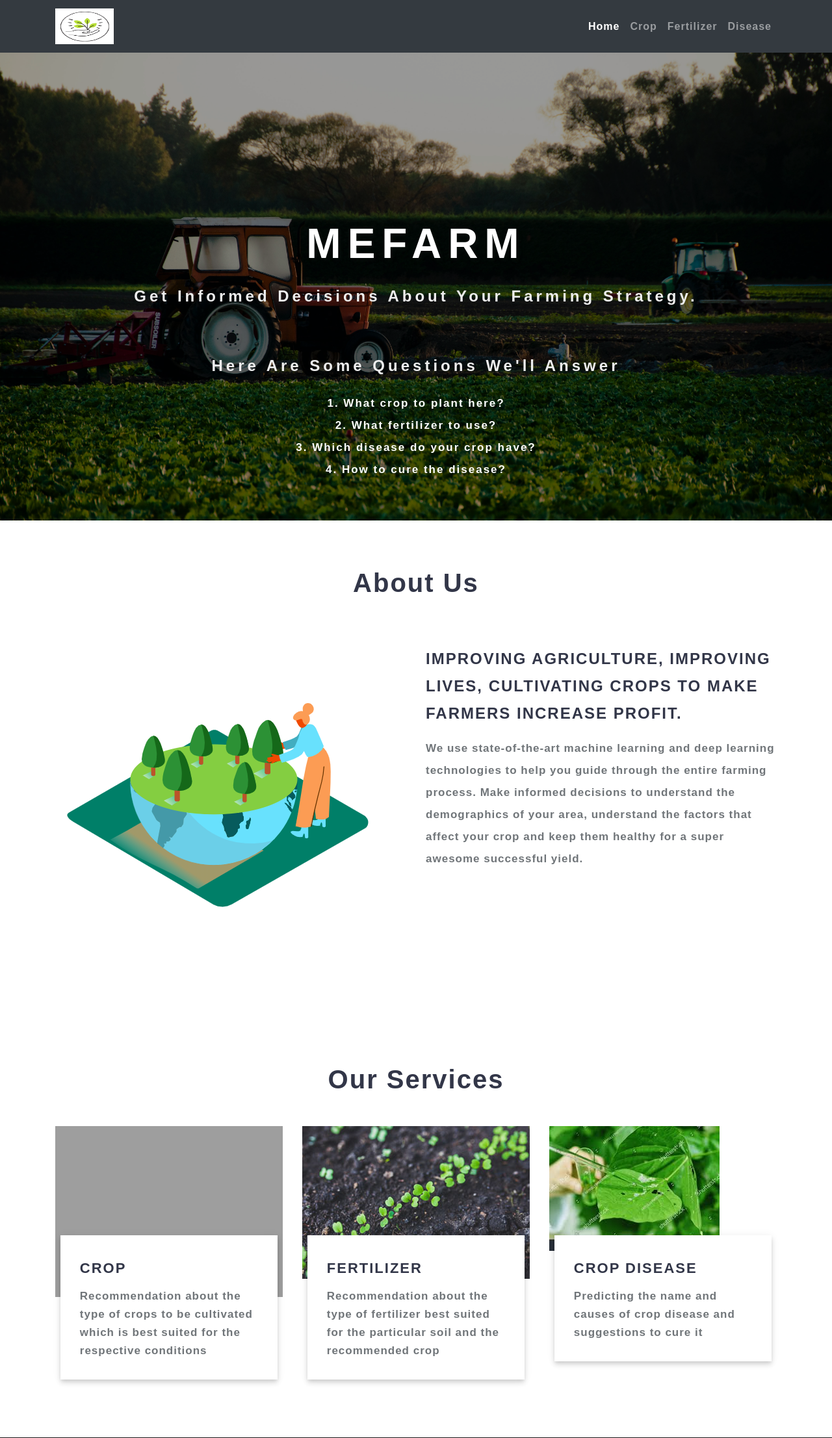
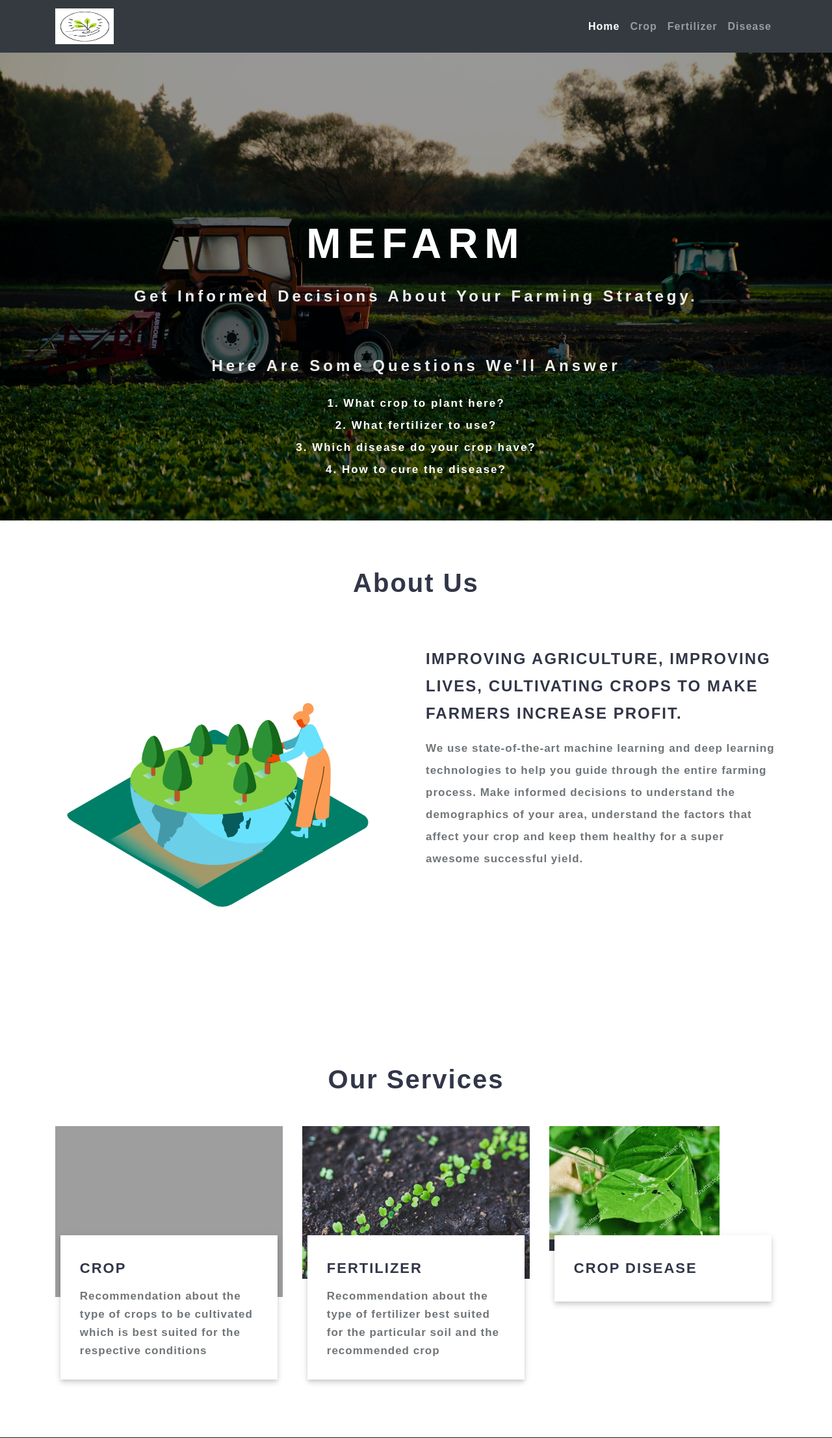
Before and after one commit to VigneshRajendran33/mefarm, a Flask app: page / in a window 1280 px wide. Shown: the top 2213 px of the page at 65% size. Run offline with Flask 3, Linux system fonts and the light colour scheme; some libraries are stand-ins or nearby versions; some web fonts are replaced; grey boxes are pictures that could not be loaded.

Commit message:
Update index.html

```diff
--- a/templates/index.html
+++ b/templates/index.html
@@ -83,7 +83,7 @@
 				<a href="{{ url_for('disease_prediction') }}">
 					<div class="blog-info">
 						<h4>Crop Disease</h4>
-						<p class="mt-2">Predicting the name and causes of crop disease and suggestions to cure it</p>
+
 					</div>
 				</a>
 			</div>
```
